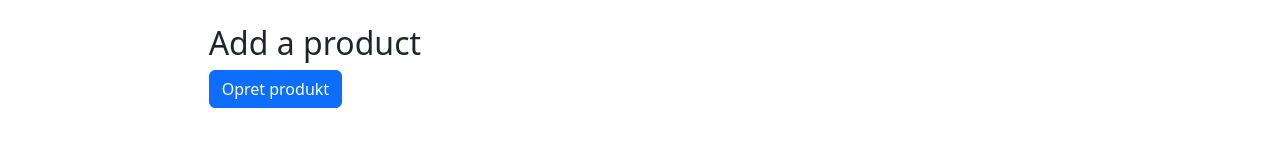
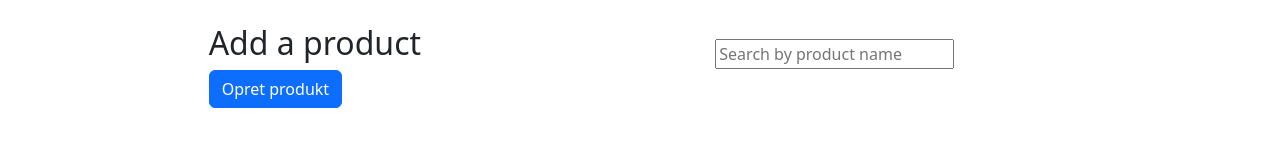
Before and after one commit to MarkusIngerslev/Skabelon1-frontend, a React (Vite) app: page / in a window 1280 px wide. Shown: the top 155 px of the page. Built offline with nearby package versions, Linux system fonts and the light colour scheme; no server answers.

Commit message:
Tilføjet et search input felt, til filtering af produkter i tabel

```diff
--- a/src/pages/Home.tsx
+++ b/src/pages/Home.tsx
@@ -5,13 +5,14 @@ import ModalForm from "../components/product/ModalForm";
 
 function Home() {
     const [products, setProducts] = useState<ProductProps[]>([]);
+    const [searchTerm, setSearchTerm] = useState("");
 
     const fetchData = async () => {
         try {
             const productsData = await fetchProducts();
             setProducts(productsData);
         } catch (error) {
-            console.error("An fetching products: ", error);
+            console.error("Error fetching products: ", error);
         }
     };
 
@@ -19,13 +20,28 @@ function Home() {
         fetchData();
     }, []);
 
+    const handleSearch = (event: React.ChangeEvent<HTMLInputElement>) => {
+        setSearchTerm(event.target.value);
+    };
+
+    const filteredProducts = products.filter((product) =>
+        product.name.toLowerCase().includes(searchTerm.toLowerCase())
+    );
+
     return (
         <div className="container">
             <div className="row ">
                 <div className="col-6 col-sm-6 col-md-4 ms-auto mt-4">
                     <ModalForm refreshProducts={fetchData} />
                 </div>
-                <div className="col-6 col-sm-6 col-md-4 mx-auto"></div>
+                <div className="col-6 col-sm-6 col-md-4 mx-auto my-auto">
+                    <input
+                        type="text"
+                        placeholder="Search by product name"
+                        value={searchTerm}
+                        onChange={handleSearch}
+                    />
+                </div>
             </div>
 
             <div className="row mt-5 border border-bottom-0 ">
@@ -38,7 +54,7 @@ function Home() {
                         </tr>
                     </thead>
                     <tbody>
-                        {products.map((product) => (
+                        {filteredProducts.map((product) => (
                             <tr key={product.id}>
                                 <td>{product.name}</td>
                                 <td>{product.price} ddk</td>
--- a/src/service/apiFacade.ts
+++ b/src/service/apiFacade.ts
@@ -19,7 +19,7 @@ async function fetchProducts() {
     }
 }
 
-async function fetchSpecificProduct(id: number) {
+async function fetchSpecificProductId(id: number) {
     const url = `${endpoint}/api/products/${id}`;
     try {
         const response = await fetch(url);
@@ -27,7 +27,21 @@ async function fetchSpecificProduct(id: number) {
             throw new Error(`HTTP error! status: ${response.status}`);
         }
         const data = await response.json();
-        // console.log("Product:", data);
+        return data;
+    } catch (error) {
+        console.error("Error fetching product:", error);
+        throw error;
+    }
+}
+
+async function fetchSpecificProductName(name: string) {
+    const url = `${endpoint}/api/products/search/${name}`;
+    try {
+        const response = await fetch(url);
+        if (!response.ok) {
+            throw new Error(`HTTP error! status: ${response.status}`);
+        }
+        const data = await response.json();
         return data;
     } catch (error) {
         console.error("Error fetching product:", error);
@@ -82,4 +96,4 @@ async function updateProduct(id: number, products: ProductProps) {
 // ----- Van ----- //
 
 // ----- Export ----- //
-export { fetchProducts, fetchSpecificProduct, createNewProduct, updateProduct };
+export { fetchProducts, fetchSpecificProductId, fetchSpecificProductName, createNewProduct, updateProduct };
```
